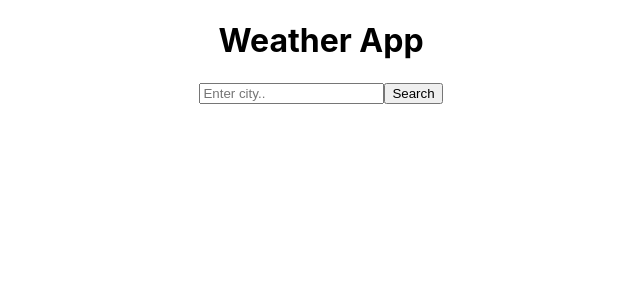
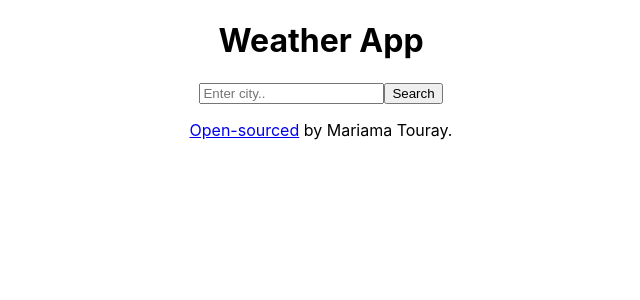
Before and after one commit to touraymk/hw-react-weather-app, a React (Create React App) app: page / in a window 1280 px wide. Shown: the top 300 px of the page, without its empty margins (319-959 px from the left). Built offline with nearby package versions, Linux system fonts and the light colour scheme.

Commit message:
Update App.ja
Added repository link.

```diff
--- a/src/App.js
+++ b/src/App.js
@@ -7,6 +7,9 @@ function App() {
     <div className="App">
       <h1>Weather App</h1>
       <SearchEngine />
+      <p>
+      <a href="https://github.com/touraymk/hw-react-weather-app" rel="noreferrer">Open-sourced</a> by Mariama Touray.
+      </p>
     </div>
   );
 }
```
